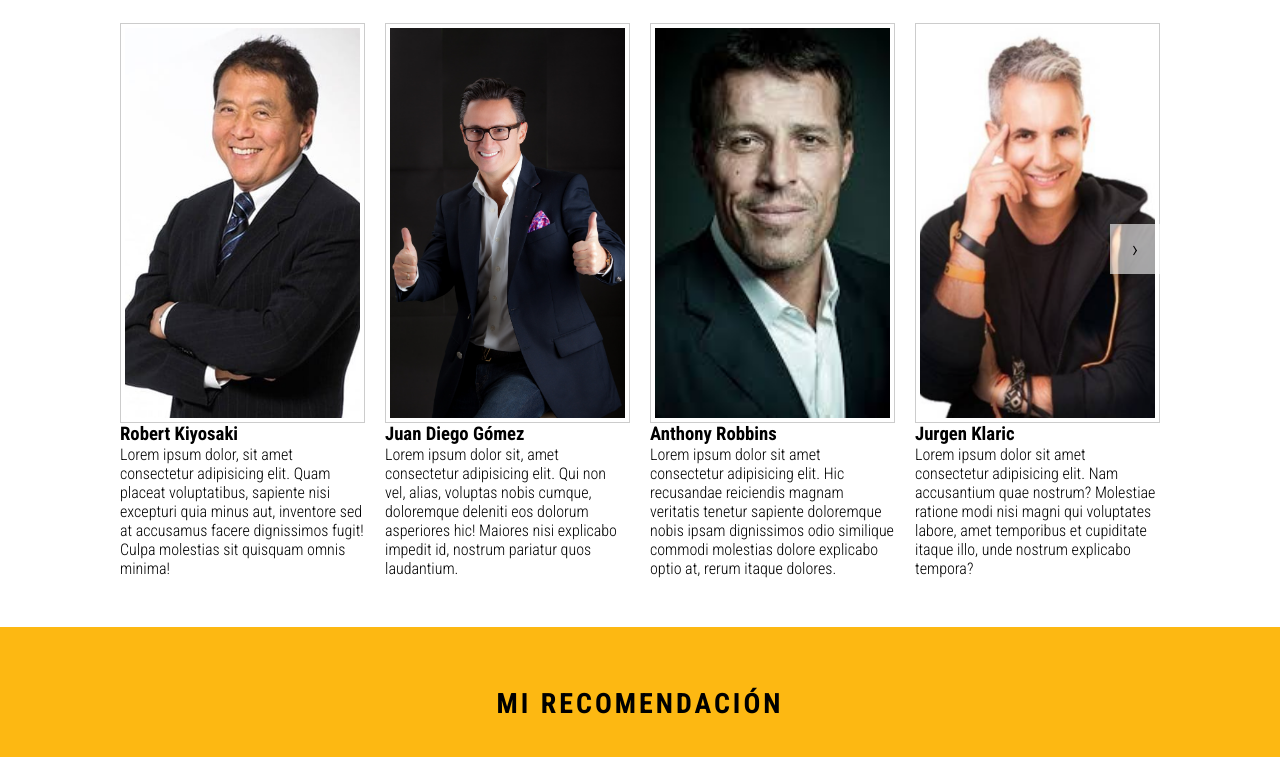
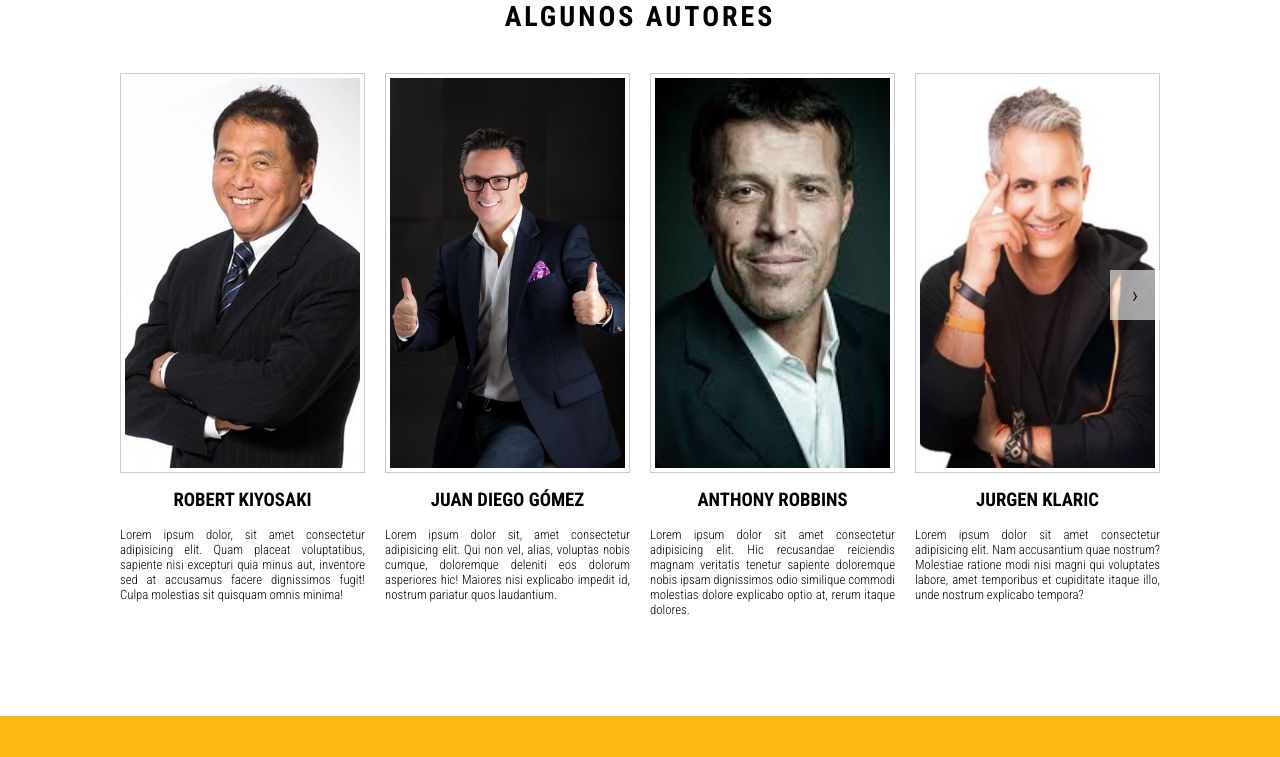
Before and after one commit to Aldair141/pagina-buhita, a website: page index.html in a window 1280 px wide. Shown: the part 800-1557 px from the top of the page. Drawn offline with nearby package versions, Linux system fonts and the light colour scheme.

Commit message:
correcciones en los diseños - 07052021

```diff
--- a/index.html
+++ b/index.html
@@ -59,39 +59,47 @@
                 <h2 class="section-title">Algunos Autores</h2>
                 <div class="owl-carousel">
                     <div class="owl-carousel__item">
+                        <a href="./tienda.html">
                             <img src="./assets/img/autores/robert-kiyosaki.jpg" alt="Robert Kiyosaki">
-                        <h3>Robert Kiyosaki</h3>
+                        </a>
+                        <a class="link" href="./tienda.html"><h3>Robert Kiyosaki</h3></a>
                         <p>Lorem ipsum dolor, sit amet consectetur adipisicing elit. Quam placeat voluptatibus, sapiente nisi excepturi quia minus aut, inventore sed at accusamus facere dignissimos fugit! Culpa molestias sit quisquam omnis minima!</p>
                     </div>
                     <div class="owl-carousel__item">
+                        <a href="./tienda.html">
                             <img src="./assets/img/autores/juan-diego-gomez.jpg" alt="Juan Diego Gomez">
+                        </a>
+                        <a href="./tienda.html" class="link">
                             <h3>Juan Diego Gómez</h3>
+                        </a>
                         <p>Lorem ipsum dolor sit, amet consectetur adipisicing elit. Qui non vel, alias, voluptas nobis cumque, doloremque deleniti eos dolorum asperiores hic! Maiores nisi explicabo impedit id, nostrum pariatur quos laudantium.</p>
                     </div>
                     <div class="owl-carousel__item">
+                        <a href="./tienda.html">
                             <img src="./assets/img/autores/anthony-robbins.jpg" alt="Anthony Robbins">
+                        </a>
+                        <a href="./tienda.html" class="link">
                             <h3>Anthony Robbins</h3>
+                        </a>
                         <p>Lorem ipsum dolor sit amet consectetur adipisicing elit. Hic recusandae reiciendis magnam veritatis tenetur sapiente doloremque nobis ipsam dignissimos odio similique commodi molestias dolore explicabo optio at, rerum itaque dolores.</p>
                     </div>
                     <div class="owl-carousel__item">
+                        <a href="./tienda.html">
                             <img src="./assets/img/autores/jurgen-klaric.png" alt="Jurgen Klaric">
+                        </a>
+                        <a href="./tienda.html" class="link">
                             <h3>Jurgen Klaric</h3>
+                        </a>
                         <p>Lorem ipsum dolor sit amet consectetur adipisicing elit. Nam accusantium quae nostrum? Molestiae ratione modi nisi magni qui voluptates labore, amet temporibus et cupiditate itaque illo, unde nostrum explicabo tempora?</p>
                     </div>
                     <div class="owl-carousel__item">
+                        <a href="./tienda.html">
                             <img src="./assets/img/autores/grant-cardone.jpg" alt="Grant Cardone">
+                        </a>
+                        <a href="./tienda.html" class="link">
                             <h3>Grant Cardone</h3>
+                        </a>
                         <p>Lorem ipsum dolor sit amet consectetur adipisicing elit. Nam aspernatur accusantium blanditiis magni optio aut eius officia debitis impedit esse nihil nesciunt quos saepe quas pariatur omnis, at amet sint.</p>
-                    </div>
-                    <div class="owl-carousel__item">
-                        <img src="./assets/img/autores/juan-diego-gomez.jpg" alt="Juan Diego Gomez">
-                        <h3>Juan Diego Gómez</h3>
-                        <p>Lorem ipsum dolor sit, amet consectetur adipisicing elit. Qui non vel, alias, voluptas nobis cumque, doloremque deleniti eos dolorum asperiores hic! Maiores nisi explicabo impedit id, nostrum pariatur quos laudantium.</p>
-                    </div>
-                    <div class="owl-carousel__item">
-                        <img src="./assets/img/autores/anthony-robbins.jpg" alt="Anthony Robbins">
-                        <h3>Anthony Robbins</h3>
-                        <p>Lorem ipsum dolor sit amet consectetur adipisicing elit. Hic recusandae reiciendis magnam veritatis tenetur sapiente doloremque nobis ipsam dignissimos odio similique commodi molestias dolore explicabo optio at, rerum itaque dolores.</p>
                     </div>
                 </div>
             </section>
--- a/scss/components/_owl-carousel.scss
+++ b/scss/components/_owl-carousel.scss
@@ -1,4 +1,5 @@
-.owl-carousel__item img {
+.owl-carousel__item {
+    img {
         width: 150px;
         height: 400px;
         object-fit: cover;
@@ -6,8 +7,26 @@
         border: 1px solid $bordes;
         padding: 4px;
         box-sizing: border-box;
+        margin-bottom: 1rem;
         @include escritorio () {
             height: 400px;
+        }
+    }
+    .link {
+        text-transform: uppercase;
+        text-decoration: none;
+        color: $negro;
+        &:hover {
+            text-decoration: underline;
+        }
+    }
+    h3 {
+        margin-bottom: 1rem;
+        text-align: center;
+    }
+    p {
+        font-size: .8rem;
+        text-align: justify;
     }
 }
 
--- a/scss/layout/_main.scss
+++ b/scss/layout/_main.scss
@@ -1,5 +1,5 @@
 .contenido {
-    padding: 30px;
+    padding: 80px 30px;
     @include escritorio() {
         max-width: $max-value;
         margin: 0 auto;
--- a/scss/views/_main-libros.scss
+++ b/scss/views/_main-libros.scss
@@ -48,8 +48,6 @@
 
 .el-libro-del-mes {
     .content {
-        padding-top: 60px;
-        padding-bottom: 60px;
         display: flex;
         flex-wrap: wrap;
         justify-content: space-around;
```
Also changed, not shown: tienda.html (+1 -1 lines), assets/css/main.css. Lines whose indentation alone changed are shown as unchanged.
